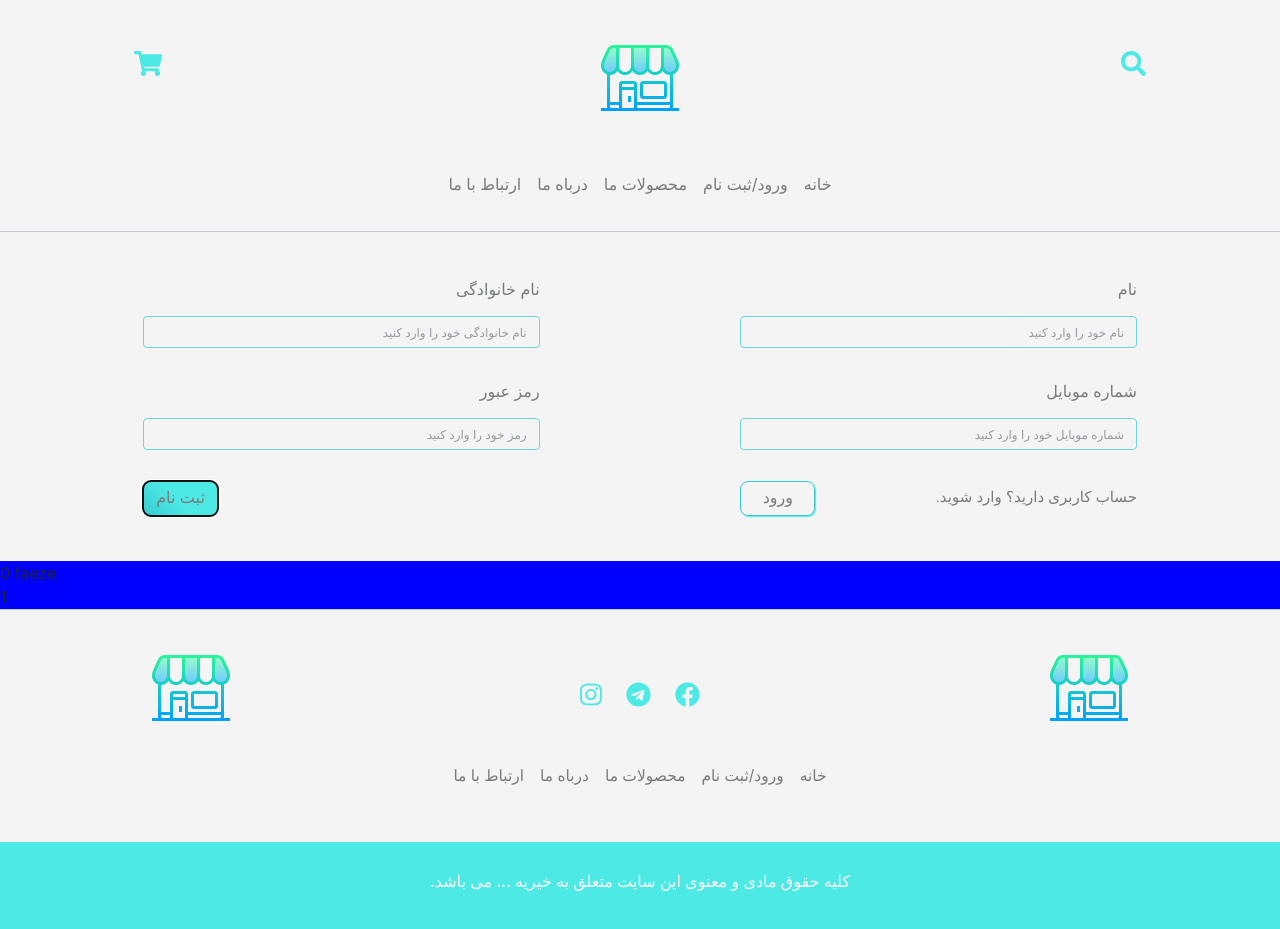
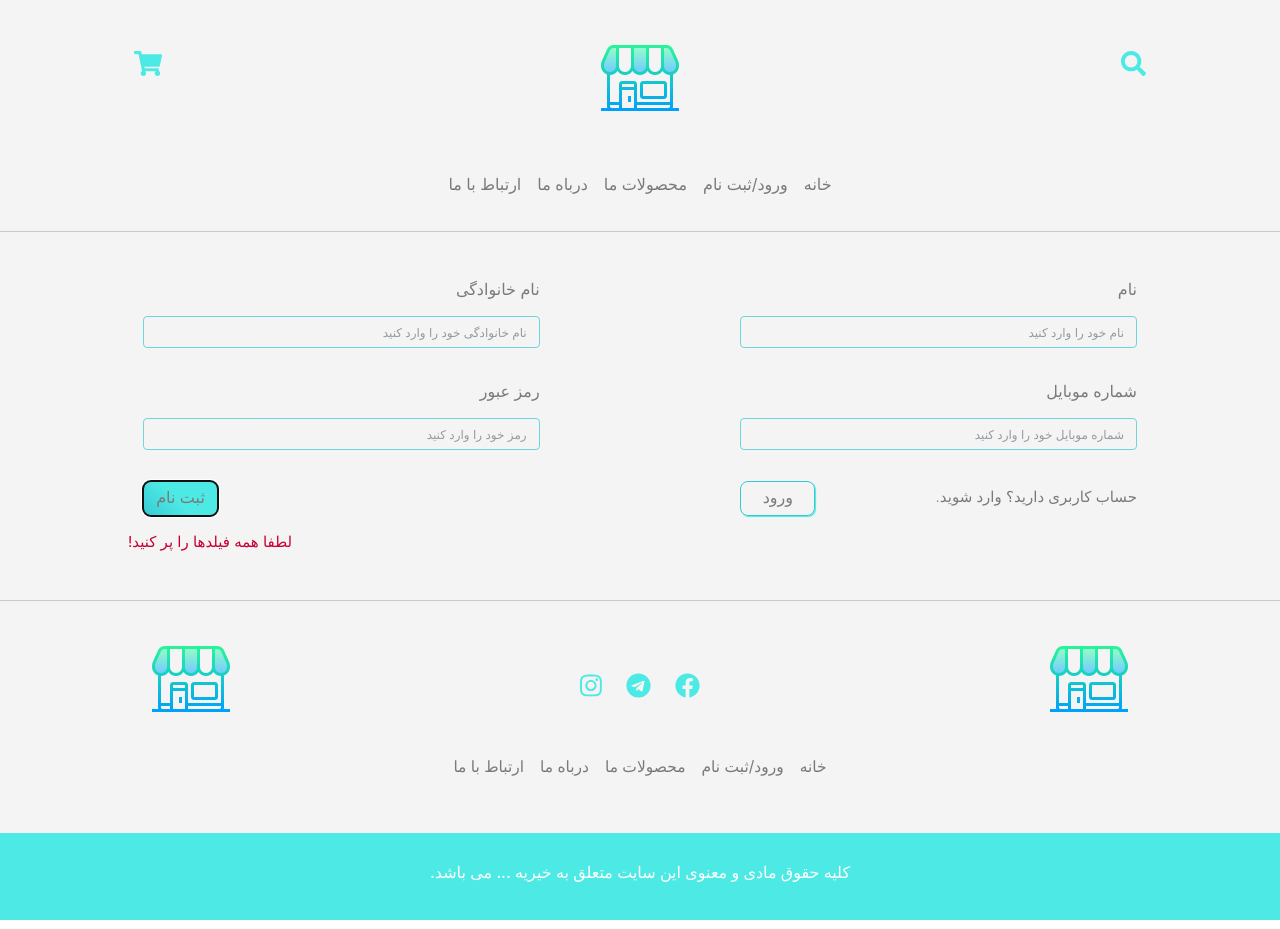
Before and after one commit to faezekeshmiri/internship-angular-project, an Angular app in the folder online-shop/: page /register in a window 1280 px wide. Both pictures are taken after a click on the button "ثبت نام". Built offline with nearby package versions, Linux system fonts and the light colour scheme.

Commit message:
Add event binding to register button. Closes #10

```diff
--- a/online-shop/src/app/register/register.component.html
+++ b/online-shop/src/app/register/register.component.html
@@ -38,10 +38,5 @@
       </div>
     </div>
   </div>
+  <p *ngIf = "errorMessage" class="error">{{errorMessage}}</p>
 </section>
-<div *ngIf="users.length>0">
-  <div *ngFor="let u of users" style="background-color: blue;">
-    {{u.id}}
-    {{u.firstName}}
-  </div>
-</div>
--- a/online-shop/src/app/register/register.component.ts
+++ b/online-shop/src/app/register/register.component.ts
@@ -7,20 +7,26 @@ import { Component, OnInit } from '@angular/core';
   styleUrls: ['./register.component.css']
 })
 export class RegisterComponent implements OnInit {
-  users: User[] = [{id:0 , firstName:'faeze' , lastName:'kesh', password:'1234' , phoneNumber:'1234567'}];
+  users: User[] = [] ;
+  errorMessage: string;
   constructor() { }
 
   ngOnInit() {
+    this.errorMessage = '';
   }
-  addUser(firstName: string , lastName: string, phonNumber: string, password: string):void{
+  addUser(firstName: string , lastName: string, phonNumber: string, password: string): void{
+    this.errorMessage = '';
     const user: User = { id: -1 , firstName: '' , lastName: '' , phoneNumber: '' , password: ''};
     user.firstName = firstName;
     user.lastName = lastName;
     user.phoneNumber = phonNumber;
     user.password = password;
     user.id = this.users.length;
-    if (user){
+    if (user.firstName !== '' && user.lastName !== '' && user.phoneNumber !== '' && user.password !== ''){
       this.users.push(user);
+    }
+    else{
+      this.errorMessage = '!لطفا همه فیلدها را پر کنید';
     }
 
   }
--- a/online-shop/src/styles.css
+++ b/online-shop/src/styles.css
@@ -50,3 +50,7 @@
     border: 0.5px solid #35cad2 !important;
     opacity: 0.7;
 }
+.error{
+    color: #c50031;
+    font-size: 15px;
+}
```
